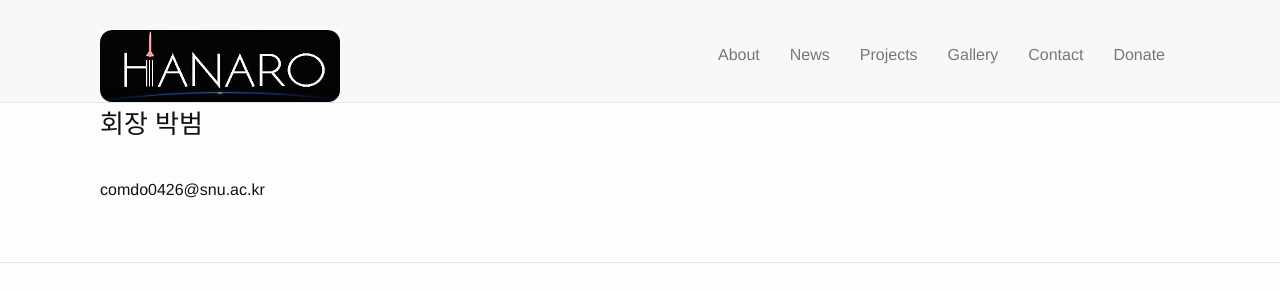
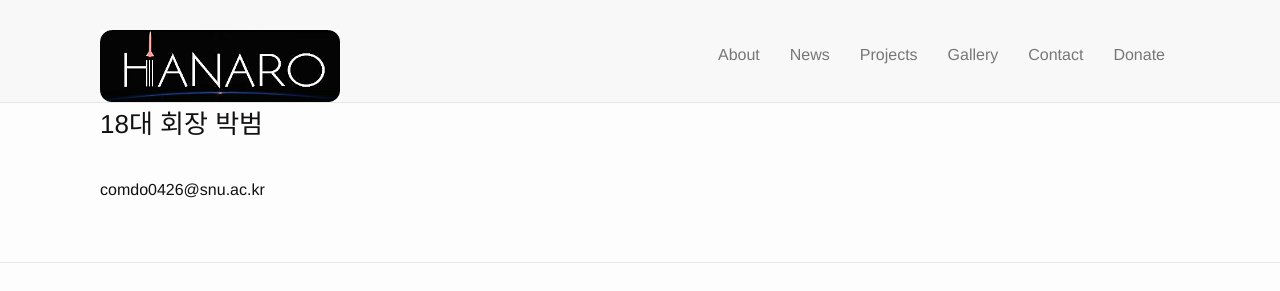
Before and after one commit to Hanaro2021/hanaro.github.io, a Jekyll site: the page built from _pages/5.contact.md, in a window 1280 px wide. Shown: the top 291 px of the page. Built offline with Jekyll 4.4.1, drawn with Linux system fonts in a browser that asks for light colours; nearby versions of some CDN libraries.

Commit message:
Update 5.contact.md

```diff
--- a/_pages/5.contact.md
+++ b/_pages/5.contact.md
@@ -5,6 +5,6 @@ permalink: /contact/
 ---
 
 
-### 회장 박범
+### 18대 회장 박범
 <br/>
 comdo0426@snu.ac.kr
```
